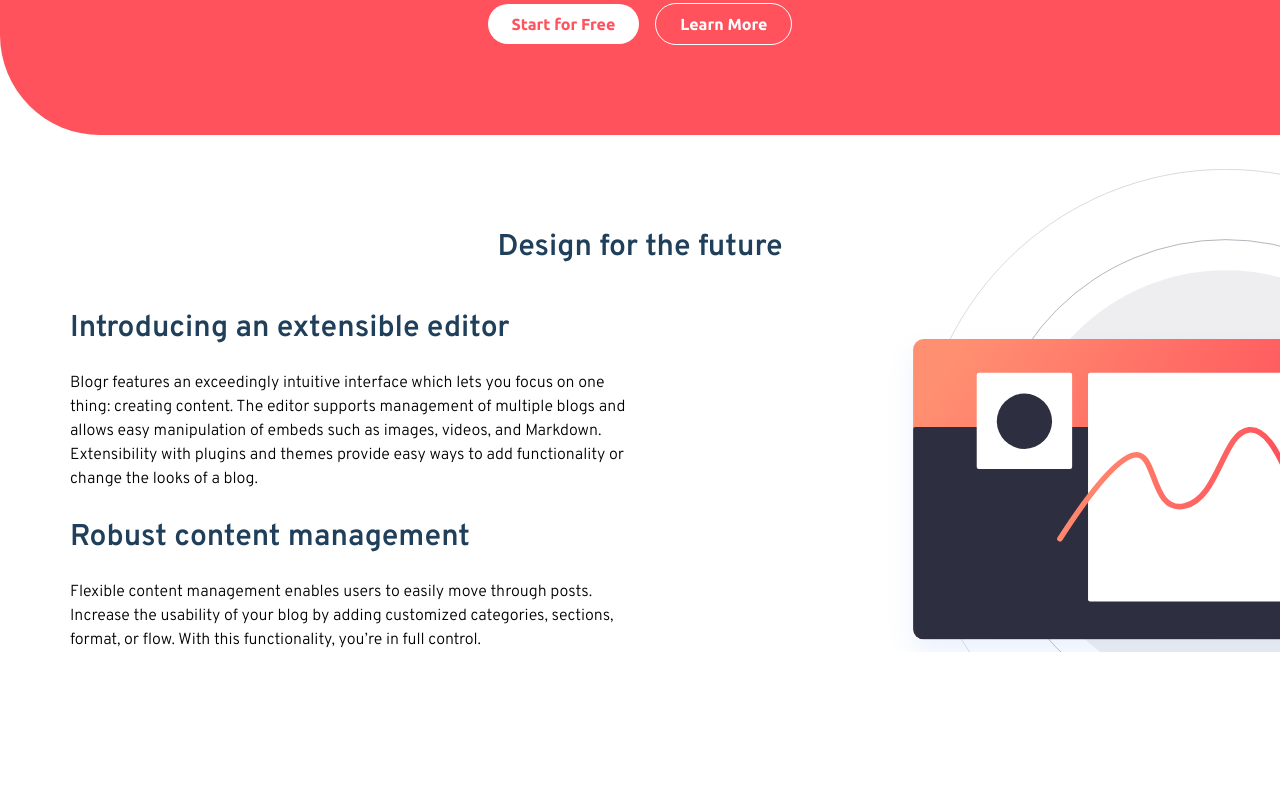
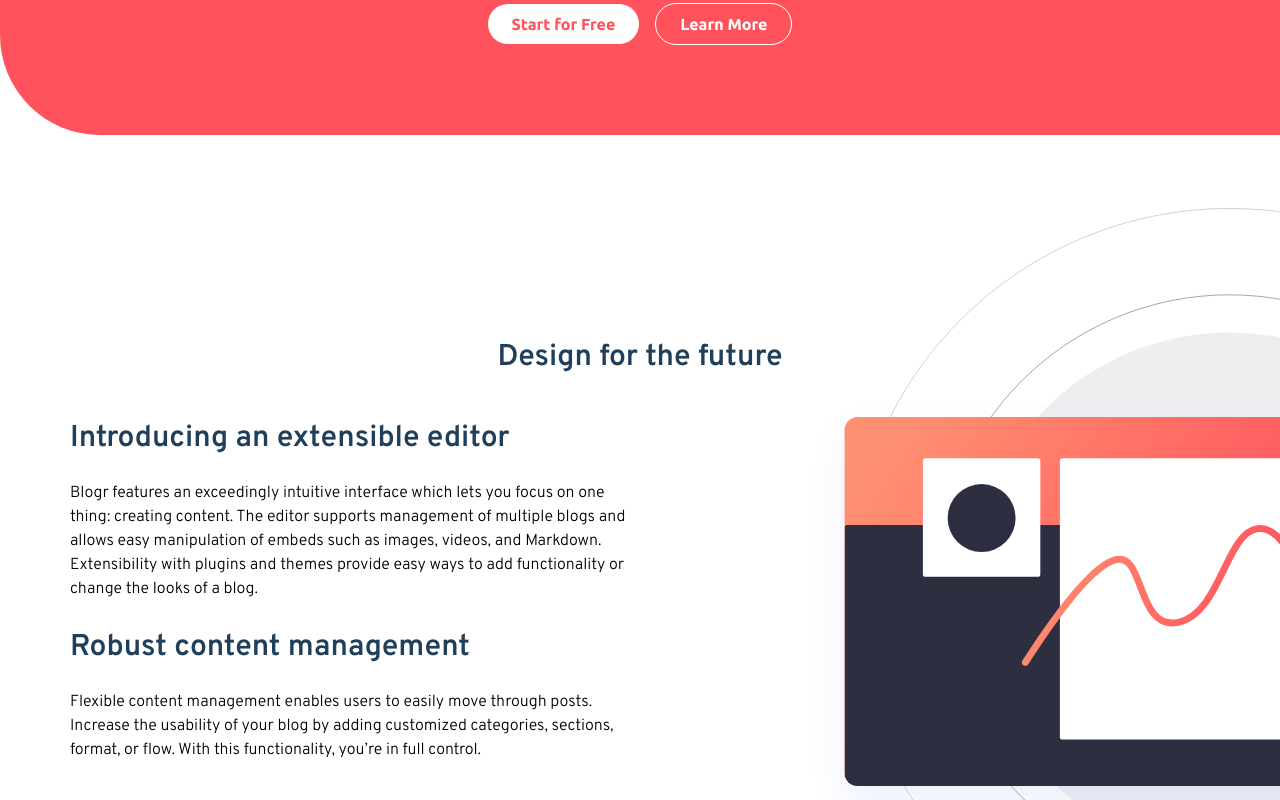
Before and after one commit to jaomanoel/landing-page-blogr, a React (Vite) app: page / in a window 1280 px wide. Shown: the part 340-1140 px from the top of the page. Before the commit the page ends 992 px from the top, so only its background shows below. Built offline with nearby package versions, Linux system fonts and the light colour scheme.

Commit message:
Finish partial design

```diff
--- a/src/ui/partials/index/_design.tsx
+++ b/src/ui/partials/index/_design.tsx
@@ -5,15 +5,16 @@ import editorMobile from "../../../assets/images/illustration-editor-mobile.svg"
 
 const design: React.FC = () => {
     return (
-        <div className="w-full flex items-center justify-center pt-90 px-16 overflow-hidden">
+        <div className="w-full flex items-center justify-center pb-220 pt-200 px-16 overflow-hidden">
             <div className="w-full max-w-default flex flex-col items-center justify-center gap-36 relative">
                 <h2 className="text-very-dark-blue font-bold font-overpass text-3xl">
                     Design for the future
                 </h2>
 
                 <div className="w-full flex flex-col lg:flex-row items-center justify-center lg:justify-start gap-36">
-                    <picture className="lg:absolute lg:translate-x-2/4 lg:right-0 lg:w-650">
+                    <picture className="lg:absolute lg:translate-x-2/4 lg:right-0 lg:w-800">
                         <source
+                            className="w-75 h-77"
                             media="(min-width: 1024px)"
                             srcSet={editorDesktop}
                         />
```
